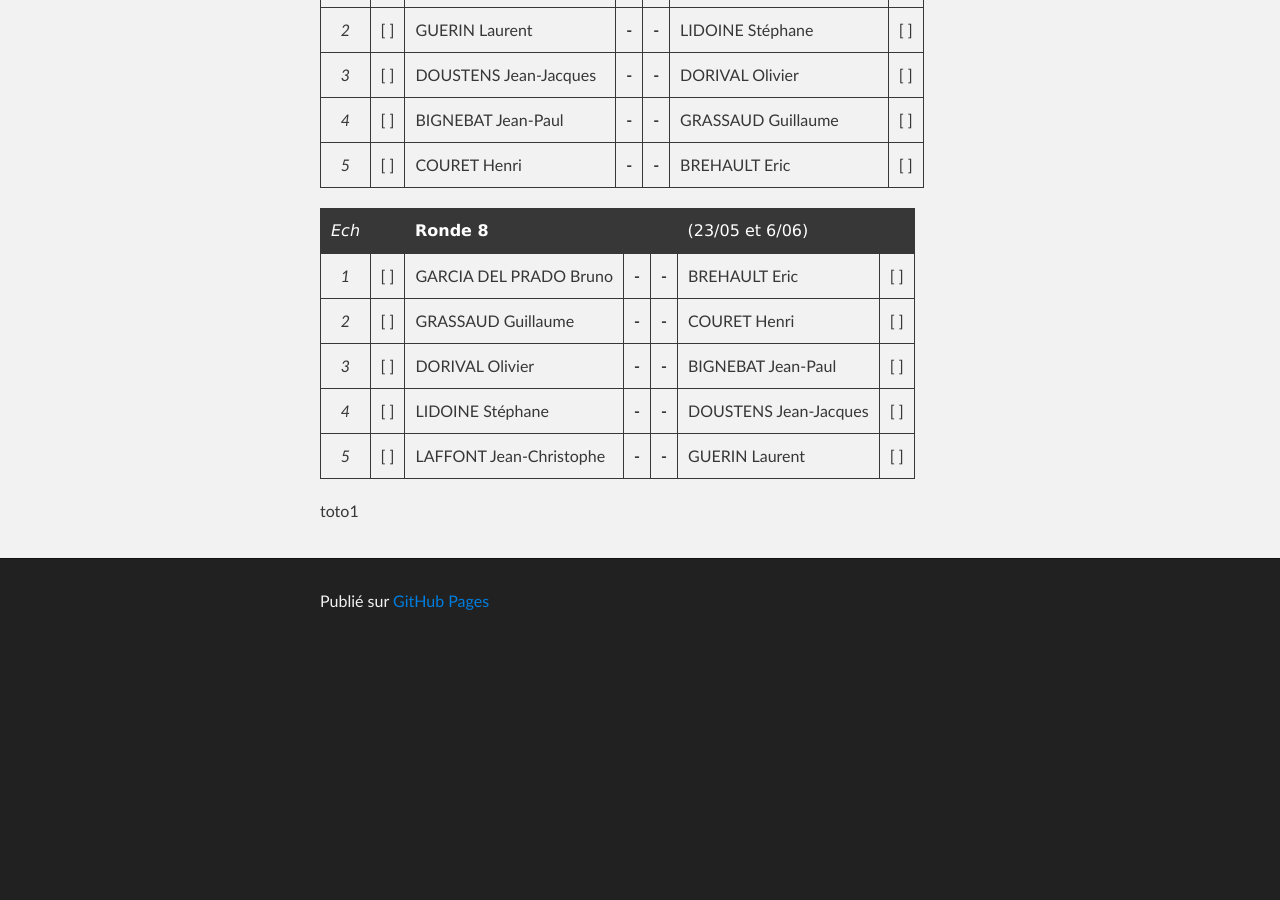
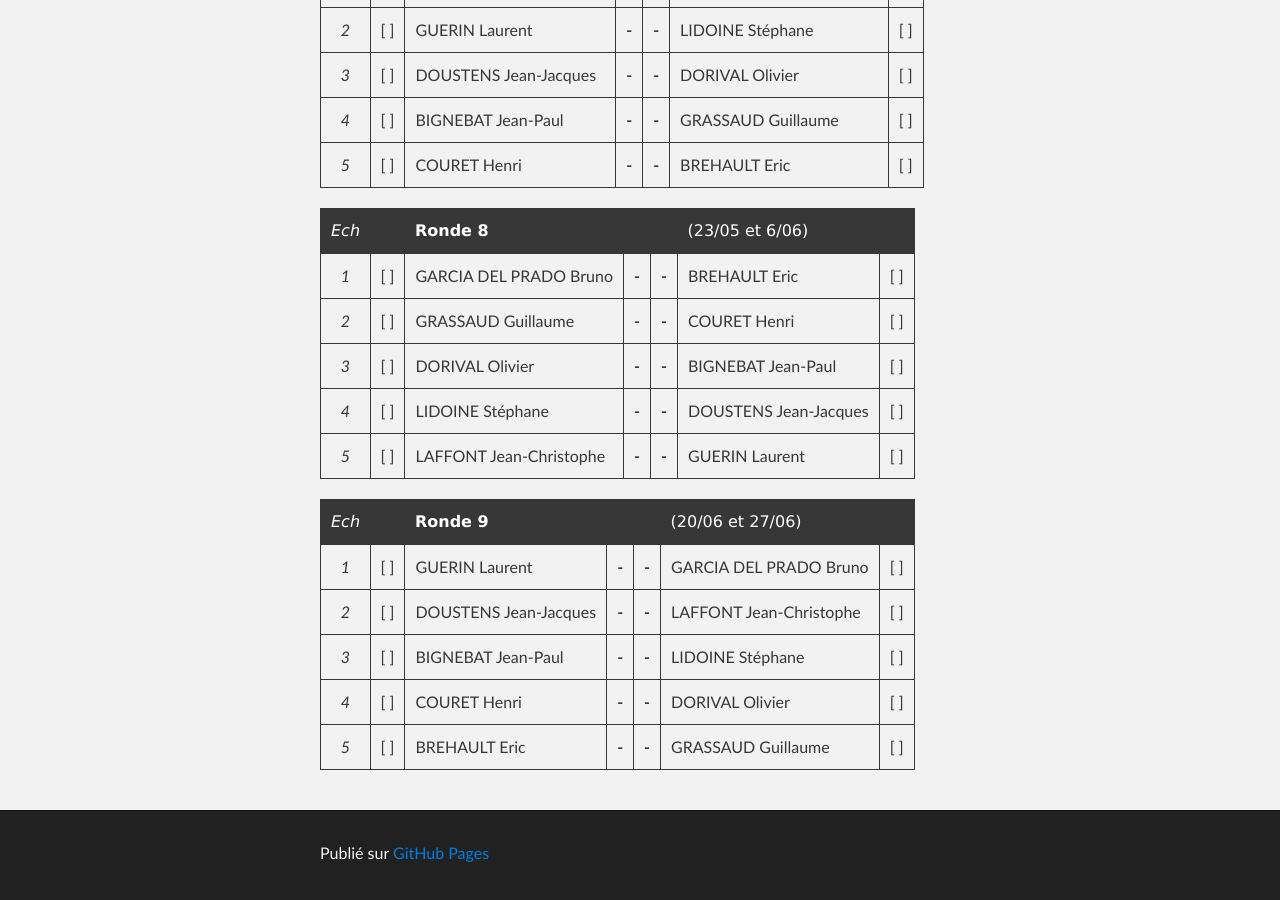
Before and after one commit to echiquier-villeneuve-tolosane/echiquier-villeneuve-tolosane.github.io, a Jekyll site: the page built from club.md, in a window 1280 px wide and 900 px high, scrolled down 2701 px. Built offline with Jekyll 4.4.1, drawn with Linux system fonts in a browser that asks for light colours; nearby versions of some CDN libraries; before the commit the page ends 3349 px from its top, so only the background shows below that.

Commit message:
Updated club.md

```diff
--- a/club.md
+++ b/club.md
@@ -89,4 +89,10 @@
 |*4*| [ ] | LIDOINE Stéphane        |**-**|**-**| DOUSTENS Jean-Jacques  | [ ] |
 |*5*| [ ] | LAFFONT Jean-Christophe |**-**|**-**| GUERIN Laurent         | [ ] |
 
-toto1
+|*Ech*|   | **Ronde 9**            |     |     |  (20/06 et 27/06)       |     |
+|:-:|:---:| ---------------------- |:---:|:---:| ----------------------- |:---:|
+|*1*| [ ] | GUERIN Laurent         |**-**|**-**| GARCIA DEL PRADO Bruno  | [ ] |
+|*2*| [ ] | DOUSTENS Jean-Jacques  |**-**|**-**| LAFFONT Jean-Christophe | [ ] |
+|*3*| [ ] | BIGNEBAT Jean-Paul     |**-**|**-**| LIDOINE Stéphane        | [ ] |
+|*4*| [ ] | COURET Henri           |**-**|**-**| DORIVAL Olivier         | [ ] |
+|*5*| [ ] | BREHAULT Eric          |**-**|**-**| GRASSAUD Guillaume      | [ ] |
```
